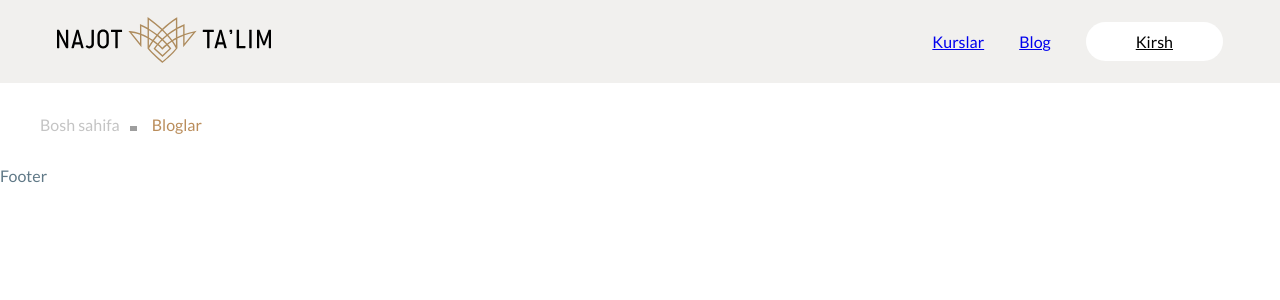
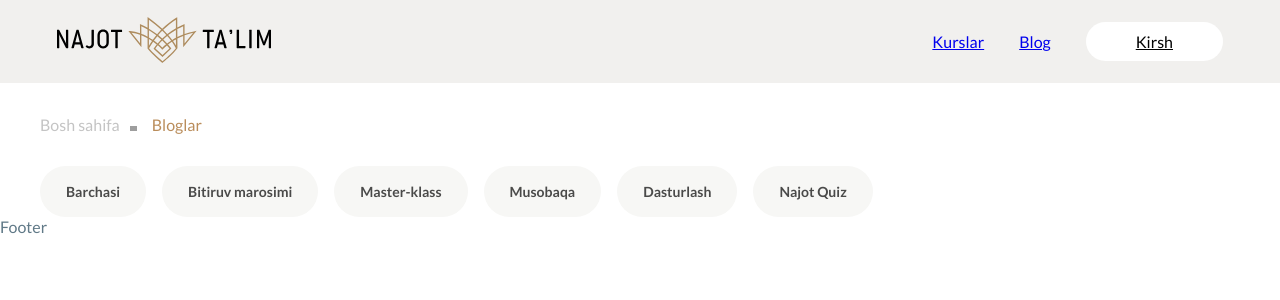
Before and after one commit to ismoilov223/Najot_talim, a React (Vite) app: page /blog in a window 1280 px wide. Shown: the top 300 px of the page. Built offline with nearby package versions, Linux system fonts and the light colour scheme; grey boxes are pictures that could not be loaded.

Commit message:
menu componenti qoshildi

```diff
--- /dev/null
+++ b/src/components/Component/Menu.Styled.jsx
@@ -0,0 +1,24 @@
+import styled from "styled-components";
+export const MenuStyled = styled.div`
+  .item {
+    display: flex;
+    border: 0.1rem solid transparent;
+    border-radius: 32px;
+    background: #f7f7f5;
+    padding: 1.6rem 2.5rem;
+    align-items: center;
+    transition: 0.3s;
+    &__text {
+      color: rgba(0, 0, 0, 0.7);
+      text-align: center;
+      font-family: Lato;
+      font-size: 1.4rem;
+      font-style: normal;
+      font-weight: 600;
+    }
+  }
+  .item:hover {
+    cursor: pointer;
+    border-color: #ba8d5b;
+  }
+`;
--- a/src/components/Component/Menu.jsx
+++ b/src/components/Component/Menu.jsx
@@ -1,9 +1,14 @@
-import React from 'react'
+import React from "react";
+import { MenuStyled } from "./Menu.Styled";
 
-const Menu = () => {
+const Menu = ({Text}) => {
   return (
-    <div>Menu</div>
-  )
-}
+    <MenuStyled>
+        <div className="item">
+          <p className="item__text">{Text}</p>
+        </div>
+    </MenuStyled>
+  );
+};
 
-export default Menu
+export default Menu;
--- a/src/pages/Blog/Blog.Styled.jsx
+++ b/src/pages/Blog/Blog.Styled.jsx
@@ -3,11 +3,15 @@ import styled from "styled-components";
 export const BlogStyled = styled.div`
   .blog {
     &__header {
-      padding-top: 32px;
-      padding-bottom: 32px;
+      .menu {
+        display: flex;
+        gap: 1.6rem;
+        flex-wrap: wrap;
+      }
       .bredcrumb {
         display: flex;
         align-items: center;
+        padding: 3.2rem 0;
         &__link {
           color: #c4c4c4;
           font-family: Lato;
--- a/src/pages/Blog/Blog.jsx
+++ b/src/pages/Blog/Blog.jsx
@@ -1,7 +1,27 @@
 import React from "react";
 import { BlogStyled } from "./Blog.Styled";
 import { Link } from "react-router-dom";
-
+import Menu from "../../components/Component/Menu";
+const Menudata = [
+  {
+    text: "Barchasi",
+  },
+  {
+    text: "Bitiruv marosimi",
+  },
+  {
+    text: "Master-klass",
+  },
+  {
+    text: "Musobaqa",
+  },
+  {
+    text: "Dasturlash",
+  },
+  {
+    text: "Najot Quiz",
+  },
+];
 const Blog = () => {
   return (
     <BlogStyled className="blog">
@@ -13,6 +33,11 @@ const Blog = () => {
             </Link>
             <p className="bredcrumb__name">Bloglar</p>
           </div>
+          <div className="menu">
+            {Menudata.map((item) => (
+              <Menu Text={item.text}></Menu>
+            ))}
+          </div>
         </div>
       </div>
     </BlogStyled>
```
